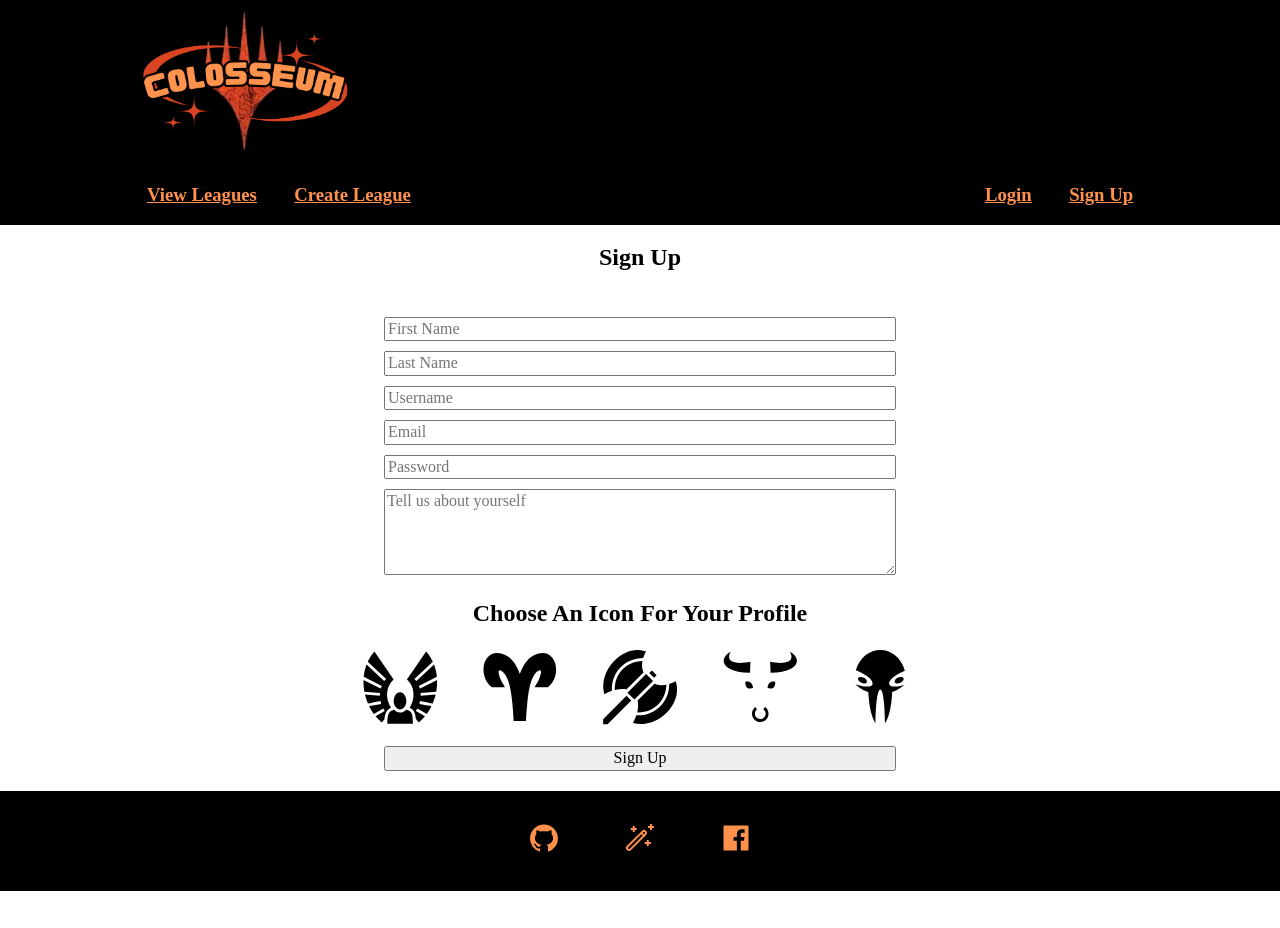
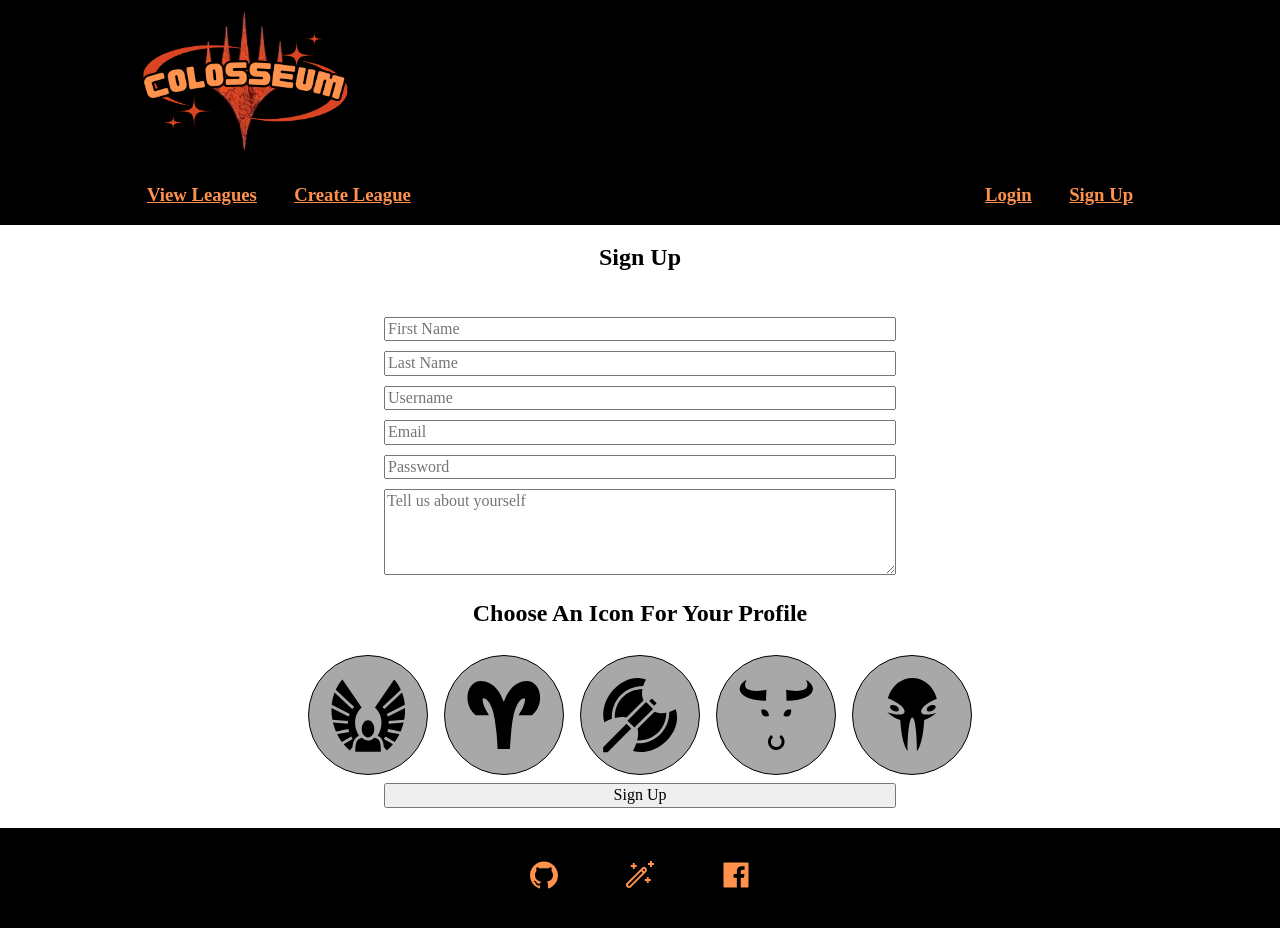
Before and after one commit to cecrouch01/Tabletop-Leagues, a React (Vite) app in the folder client/: page /signUp in a window 1280 px wide. Before the commit the page ends 891 px from the top, so only its background shows below. Built offline with nearby package versions, Linux system fonts and the light colour scheme.

Commit message:
styled icons in signup page. added icon to tab

```diff
--- a/client/index.html
+++ b/client/index.html
@@ -3,7 +3,7 @@
 
 <head>
   <meta charset="UTF-8" />
-  <link rel="icon" type="image/svg+xml" href="/vite.svg" />
+  <link rel="icon" type="image/svg+xml" href="./COLOSSEUM.png" />
   <meta name="viewport" content="width=device-width, initial-scale=1.0" />
   <title>Colosseum</title>
 </head>
--- a/client/package.json
+++ b/client/package.json
@@ -12,9 +12,11 @@
   },
   "dependencies": {
     "@apollo/client": "^3.7.14",
+    "bootstrap": "^5.3.2",
     "graphql": "^16.6.0",
     "jwt-decode": "^3.1.2",
     "react": "^18.2.0",
+    "react-bootstrap": "^2.9.1",
     "react-dom": "^18.2.0",
     "react-icons": "^4.11.0",
     "react-router-dom": "^6.18.0"
--- a/client/src/components/IconSelector/IconSelector.css
+++ b/client/src/components/IconSelector/IconSelector.css
@@ -11,6 +11,44 @@
 }
 
 .icon-item{
+    width: 1.5em;
+    height: 1.5em;
     font-size: 5em;
-    padding: 0 .25em;
+    display: flex;
+    align-items: center;
+    justify-content: center;
+    margin: .1em;
+    color: black;
+    -webkit-transition: all 1s ease;
+    /* border: none; */
+    background-color: rgb(168, 168, 168);
+    border: solid 1px;
+
+    border-radius: 50%;
 }
+
+.icon-item:hover,
+.icon-item.active {
+    -webkit-transition: all 1s ease;
+    transition: 1s ease;
+    /* transition: border solid; */
+    overflow: visible;
+    font-size: 5.5em;
+    cursor: pointer;
+    color: #ff914d;
+    background-color: black;
+
+}
+
+#angel {
+    width: 1.5em;
+    height: 1.5em;
+    /* border: 1px; */
+    border-radius: 50%;
+    font-size: 5.5em;
+    display: flex;
+    align-items: center;
+    justify-content: center;
+    margin: .1em;
+    color: #ff914d;
+}
--- a/client/src/components/IconSelector/IconSelector.jsx
+++ b/client/src/components/IconSelector/IconSelector.jsx
@@ -4,17 +4,24 @@ import { GiAries } from 'react-icons/gi';
 import { GiBattleAxe } from 'react-icons/gi';
 import { GiBull } from "react-icons/gi";
 import { GiAlienSkull } from 'react-icons/gi';
+import { useState } from 'react';
+import 'react-bootstrap';
 
 export default function IconSelector() {
+    const [active, setActive] = useState("");
+    const handleClick = (link) => {
+        setActive(link);
+    }
+
     return (
         <div className='icon-selector'>
             <header><h2>Choose An Icon For Your Profile</h2></header>
             <div className='icons'>
-                <div className='icon-item'>< GiAngelWings /></div>
-                <div className='icon-item'><GiAries /></div>
-                <div className='icon-item'><GiBattleAxe /></div>
-                <div className='icon-item'><GiBull /></div>
-                <div className='icon-item'><GiAlienSkull /></div>
+                <button onClick={() => handleClick('wings')} className={active === 'wings' ? 'icon-item active' : 'icon-item'}>< GiAngelWings /></button>
+                <button onClick={() => handleClick('aries')} className={active === 'aries' ? 'icon-item active' : 'icon-item'}><GiAries /></button>
+                <button onClick={() => handleClick('axe')} className={active === 'axe' ? 'icon-item active' : 'icon-item'}><GiBattleAxe /></button>
+                <button onClick={() => handleClick('bull')} className={active === 'bull' ? 'icon-item active' : 'icon-item'}><GiBull /></button>
+                <button onClick={() => handleClick('skull')} className={active === 'skull' ? 'icon-item active' : 'icon-item'}><GiAlienSkull /></button>
             </div>
         </div>
 
```
Also changed, not shown: 1 other file (tests, documents, lock files or other folders).
